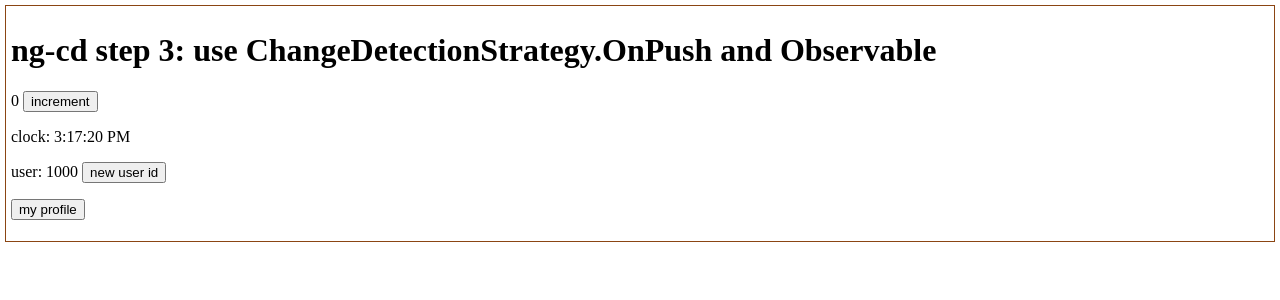
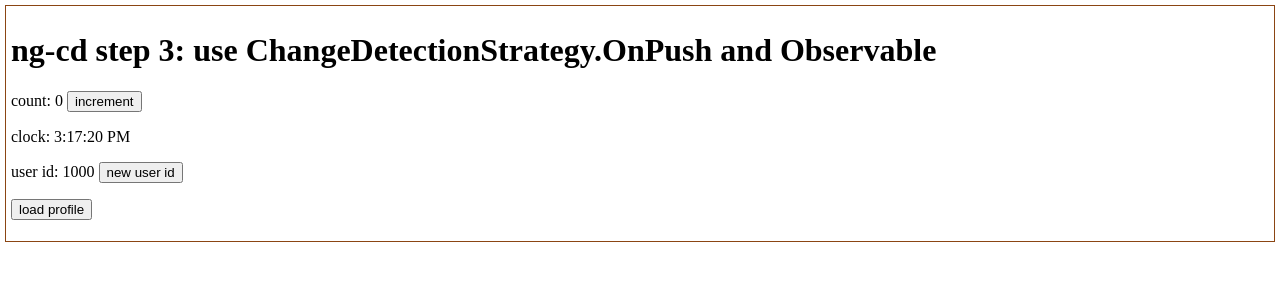
Before and after one commit to fredyang/ng-cd, an Angular app: page / in a window 1280 px wide. Shown: the top 300 px of the page. Built offline with nearby package versions, Linux system fonts and the light colour scheme.

Commit message:
1 file modified

```diff
--- a/src/app/app/app.component.html
+++ b/src/app/app/app.component.html
@@ -1,14 +1,14 @@
 <h1>ng-cd step 3: use ChangeDetectionStrategy.OnPush and Observable</h1>
 <p>
- {{count}} <button (click)="increment()">increment</button>
+ count: {{count}} <button (click)="increment()">increment</button>
 </p>
 
 <p>clock: {{ now$ | async | date : 'mediumTime'}}</p>
 
-<p>user: {{userService.user.id}}
+<p>user id: {{userService.user.id}}
   <button (click)="userService.updateUserId()">new user id</button>
 </p>
 
-<p><button (click)="getMyProfile()">my profile</button></p>
+<p><button (click)="getMyProfile()">load profile</button></p>
 
 <img *ngIf="(myprofile$ | async) as myprofile" src="{{ $any(myprofile).avatar_url}}" alt="">
```
